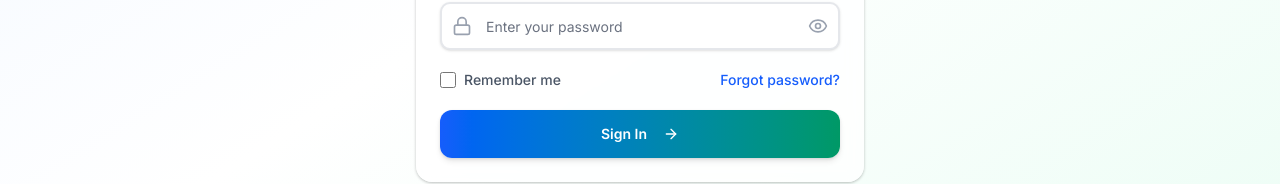
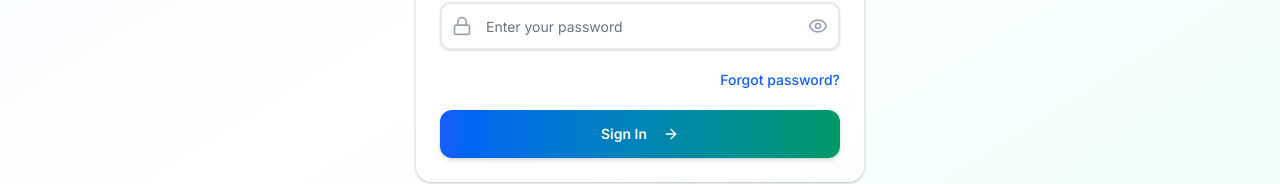
Before and after one commit to d3uceY/sales-tracker, a React (Vite) app: page /login in a window 1280 px wide. Shown: the part 488-672 px from the top of the page. Built offline with nearby package versions, Linux system fonts and the light colour scheme; no server answers.

Commit message:
commited

```diff
--- a/src/components/auth/login-form.jsx
+++ b/src/components/auth/login-form.jsx
@@ -166,7 +166,7 @@ export function LoginForm() {
 
             <div className="flex items-center justify-between">
               <div className="flex items-center space-x-2">
-                <input
+                {/* <input
                   id="rememberMe"
                   name="rememberMe"
                   type="checkbox"
@@ -174,10 +174,10 @@ export function LoginForm() {
                   onChange={handleInputChange}
                   className="w-4 h-4 text-blue-600 border-gray-300 rounded focus:ring-blue-500"
                   disabled={isSubmitting}
-                />
-                <Label htmlFor="rememberMe" className="text-sm text-gray-600 cursor-pointer">
+                /> */}
+                {/* <Label htmlFor="rememberMe" className="text-sm text-gray-600 cursor-pointer">
                   Remember me
-                </Label>
+                </Label> */}
               </div>
 
               <Link
```
